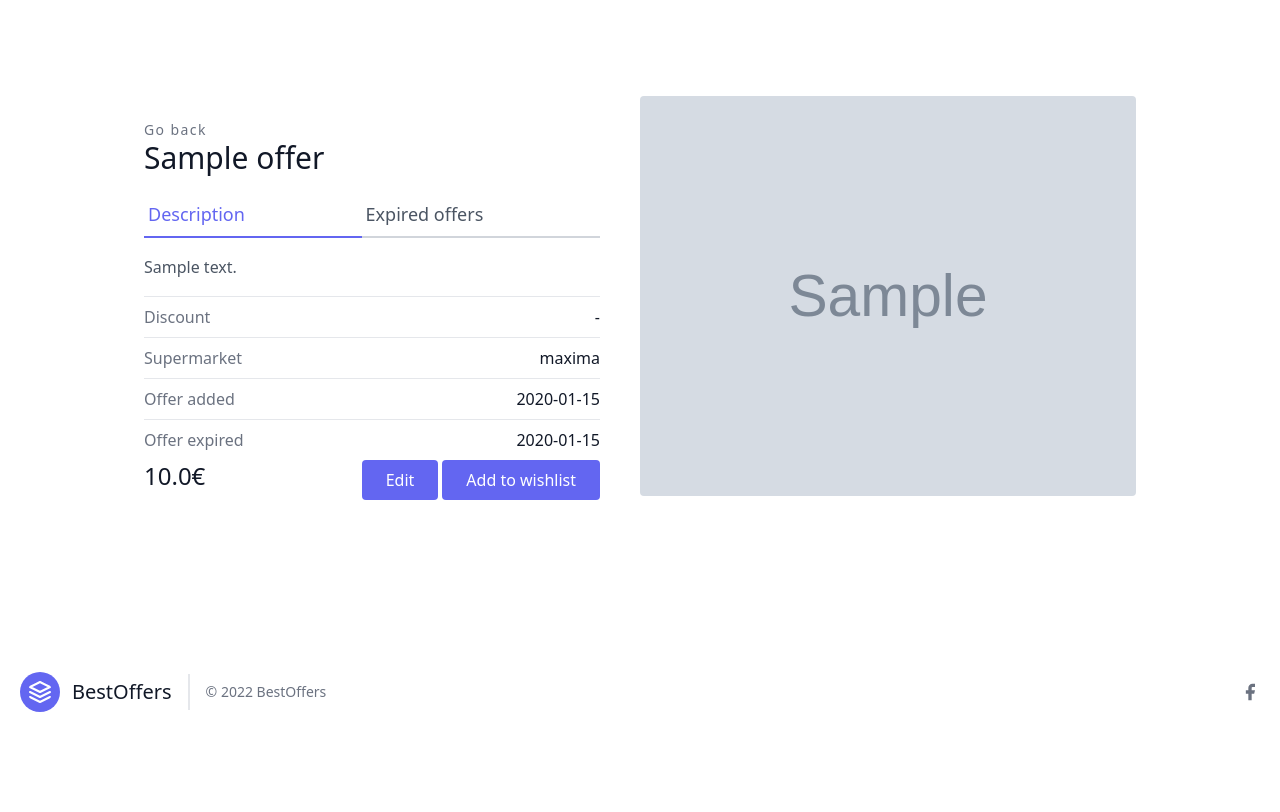
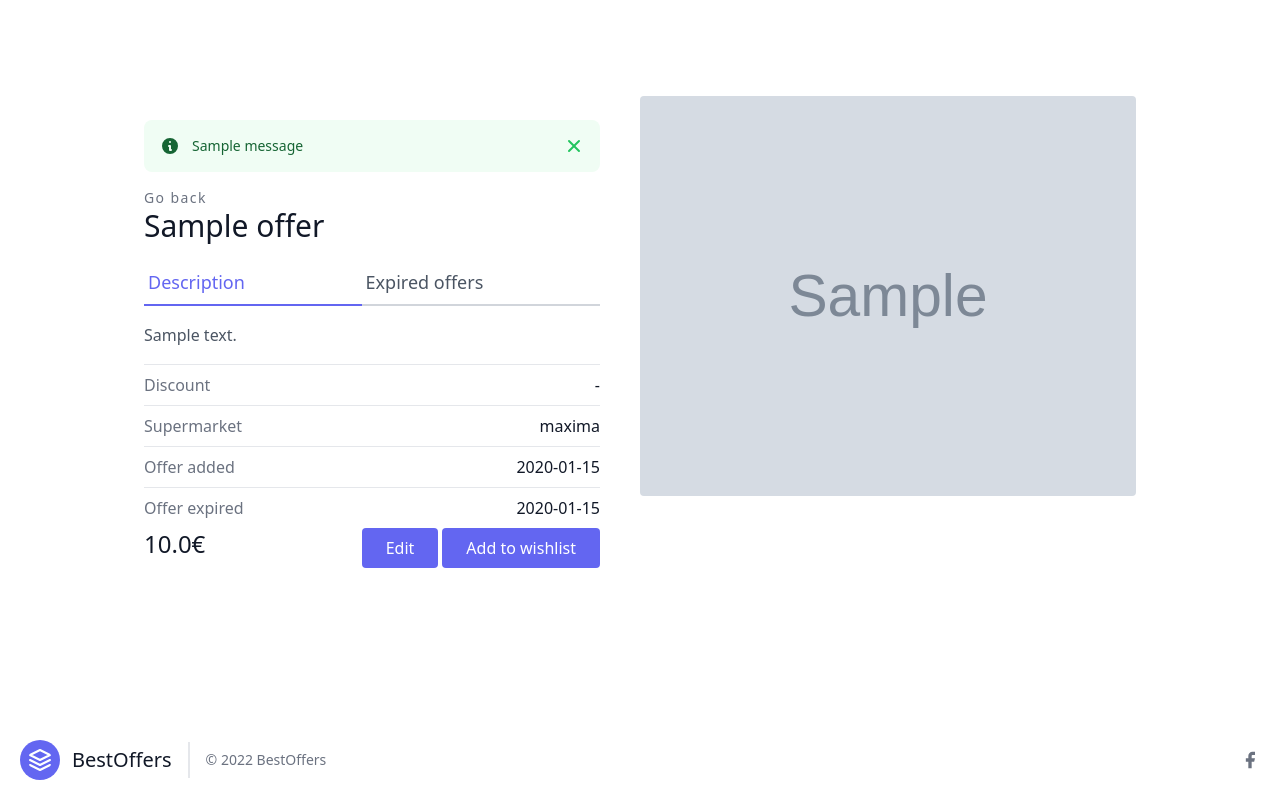
Before and after one commit to 41v4/supermarkets-offers, a Django app: page /offers/1/ in a window 1280 px wide. Shown: the part 80-892 px from the top of the page. Before the commit the page ends 792 px from the top, so only its background shows below. Run offline with Django 3.2, Linux system fonts and the light colour scheme; a user stored in the database is signed in; tables that the repository leaves empty hold one stand-in row (values such as "Sample post"); grey boxes marked "Sample" are stand-in pictures; one stand-in notice (Sample message) is shown; some libraries are stand-ins or nearby versions.

Commit message:
Fix multiple offer update issues

```diff
--- a/offers/templates/offers/offer_details.html
+++ b/offers/templates/offers/offer_details.html
@@ -7,6 +7,37 @@
     <div class="container px-5 py-24 mx-auto" id="offer-details-container">
         <div class="lg:w-4/5 mx-auto flex flex-wrap">
             <div class="lg:w-1/2 w-full lg:pr-10 lg:py-6 mb-6 lg:mb-0">
+                {% if messages %}
+                {% for message in messages %}
+                {% if message.level == DEFAULT_MESSAGE_LEVELS.SUCCESS %}
+                <div x-data="{ isOpen: true }" x-show="isOpen" id="alert-3"
+                    class="flex p-4 mb-4 text-green-800 rounded-lg bg-green-50 dark:bg-gray-800 dark:text-green-400"
+                    role="alert">
+                    <svg aria-hidden="true" class="flex-shrink-0 w-5 h-5" fill="currentColor" viewBox="0 0 20 20"
+                        xmlns="http://www.w3.org/2000/svg">
+                        <path fill-rule="evenodd"
+                            d="M18 10a8 8 0 11-16 0 8 8 0 0116 0zm-7-4a1 1 0 11-2 0 1 1 0 012 0zM9 9a1 1 0 000 2v3a1 1 0 001 1h1a1 1 0 100-2v-3a1 1 0 00-1-1H9z"
+                            clip-rule="evenodd"></path>
+                    </svg>
+                    <span class="sr-only">Info</span>
+                    <div class="ml-3 text-sm font-medium">
+                        {{ message }}
+                    </div>
+                    <button type="button"
+                            class="ml-auto -mx-1.5 -my-1.5 bg-green-50 text-green-500 rounded-lg focus:ring-2 focus:ring-green-400 p-1.5 hover:bg-green-200 inline-flex h-8 w-8 dark:bg-gray-800 dark:text-green-400 dark:hover:bg-gray-700"
+                            @click="isOpen = false" aria-label="Close">
+                        <span class="sr-only">Close</span>
+                        <svg aria-hidden="true" class="w-5 h-5" fill="currentColor" viewBox="0 0 20 20"
+                            xmlns="http://www.w3.org/2000/svg">
+                            <path fill-rule="evenodd"
+                                d="M4.293 4.293a1 1 0 011.414 0L10 8.586l4.293-4.293a1 1 0 111.414 1.414L11.414 10l4.293 4.293a1 1 0 01-1.414 1.414L10 11.414l-4.293 4.293a1 1 0 01-1.414-1.414L8.586 10 4.293 5.707a1 1 0 010-1.414z"
+                                clip-rule="evenodd"></path>
+                        </svg>
+                    </button>
+                </div>
+                {% endif %}
+                {% endfor %}
+                {% endif %}
                 <h2 class="text-sm title-font text-gray-500 tracking-widest"><a href="{% url 'offers:offer-list' %}">Go
                         back</a></h2>
                 <h1 class="text-gray-900 text-3xl title-font font-medium mb-4">{{ offer.product_name }}</h1>
@@ -22,14 +53,12 @@
                 <div id="offer-details-section">{% include 'offers/offer_details_inner.html' %}</div>
             </div>
             {% if offer.product_img_local %}
-            <div class="lg:w-1/2 w-full lg:h-auto h-64 object-cover object-center rounded"
-                style="height: 400px;">
+            <div class="lg:w-1/2 w-full lg:h-auto h-64 object-cover object-center rounded" style="height: 400px;">
                 <img alt="ecommerce" class="w-full h-full object-cover object-center rounded"
                     src="{{ offer.product_img_local }}">
             </div>
             {% else %}
-            <div class="lg:w-1/2 w-full lg:h-auto h-64 object-cover object-center rounded"
-                style="height: 400px;">
+            <div class="lg:w-1/2 w-full lg:h-auto h-64 object-cover object-center rounded" style="height: 400px;">
                 <img alt="ecommerce" class="w-full h-full object-cover object-center rounded"
                     src="https://dummyimage.com/400x400">
             </div>
--- a/offers/templates/offers/offer_details_inner.html
+++ b/offers/templates/offers/offer_details_inner.html
@@ -38,12 +38,14 @@
 	{% endif %}
 	<div class="inline-flex ml-auto">
 		{% if request.user.is_staff %}
-		<button
-			class="text-white bg-indigo-500 border-0 mr-1 mb-5 py-2 px-6 focus:outline-none hover:bg-indigo-600 rounded">
-			<a href="{% url 'offers:offer-update' offer.pk %}">Edit</a>
-		</button>
+		<form action="{% url 'offers:offer-update' offer.pk %}" method="get", value="hello">
+			{% csrf_token %}
+			<button
+				class="text-white bg-indigo-500 border-0 mr-1 mb-5 py-2 px-6 focus:outline-none hover:bg-indigo-600 rounded">
+				Edit
+			</button>
+		</form>
 		{% endif %}
-
 		<form action="{% url 'wishlist-create' %}" method="post" , value="hello">
 			{% csrf_token %}
 			<button
--- a/offers/views.py
+++ b/offers/views.py
@@ -1,4 +1,5 @@
 from django.contrib.auth.mixins import LoginRequiredMixin
+from django.contrib import messages
 from django.core.paginator import Paginator
 from django.http import HttpResponse, JsonResponse
 from django.shortcuts import redirect, render, reverse
@@ -238,6 +239,7 @@ class OfferUpdateView(LoginRequiredMixin, generic.UpdateView):
     form_class = OfferModelForm
 
     def get_success_url(self):
+        messages.success(self.request, "Offer updated successfully")
         offer_pk = self.get_object().pk
         return reverse("offers:offer-detail", kwargs={'pk': offer_pk})
 
```
Also changed, not shown: offers/forms.py (+11 -4 lines), offers/templates/offers/update_offer.html (+6 -2 lines).
